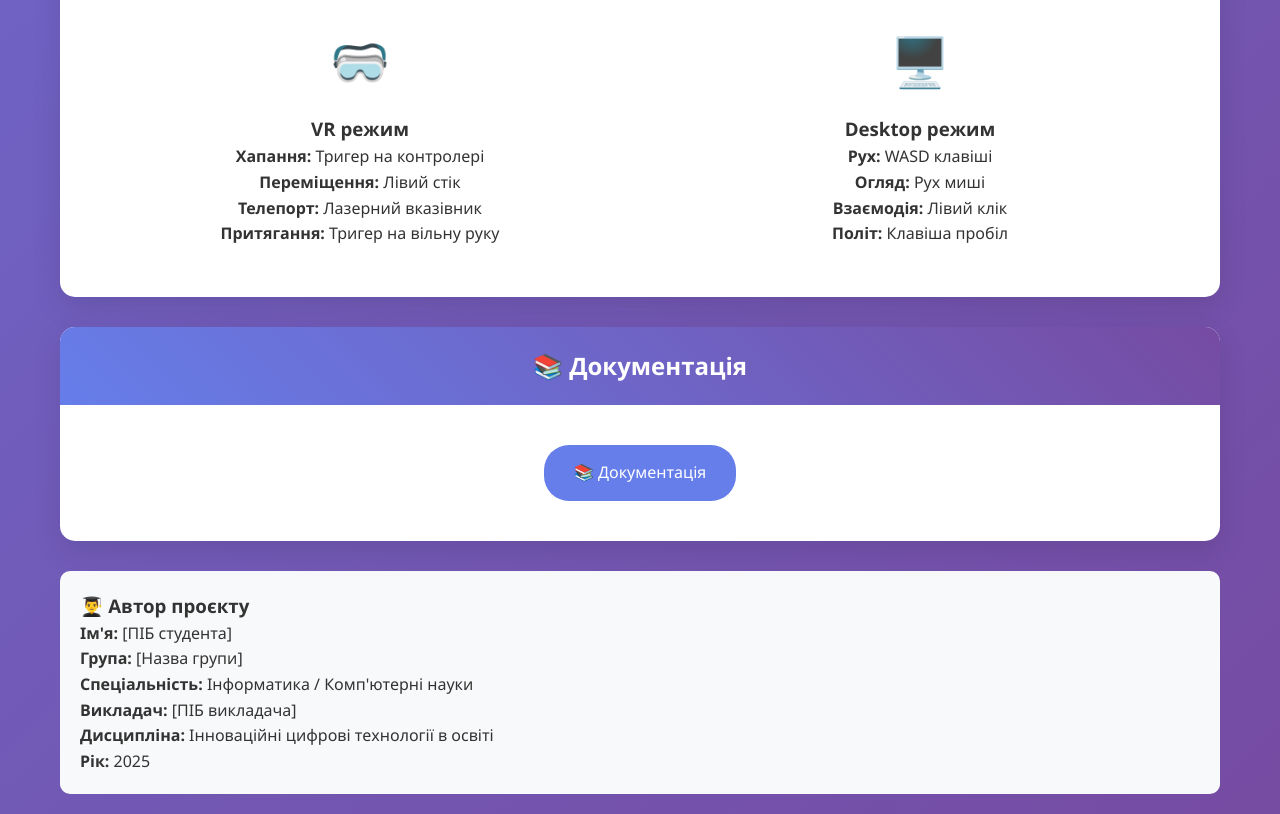
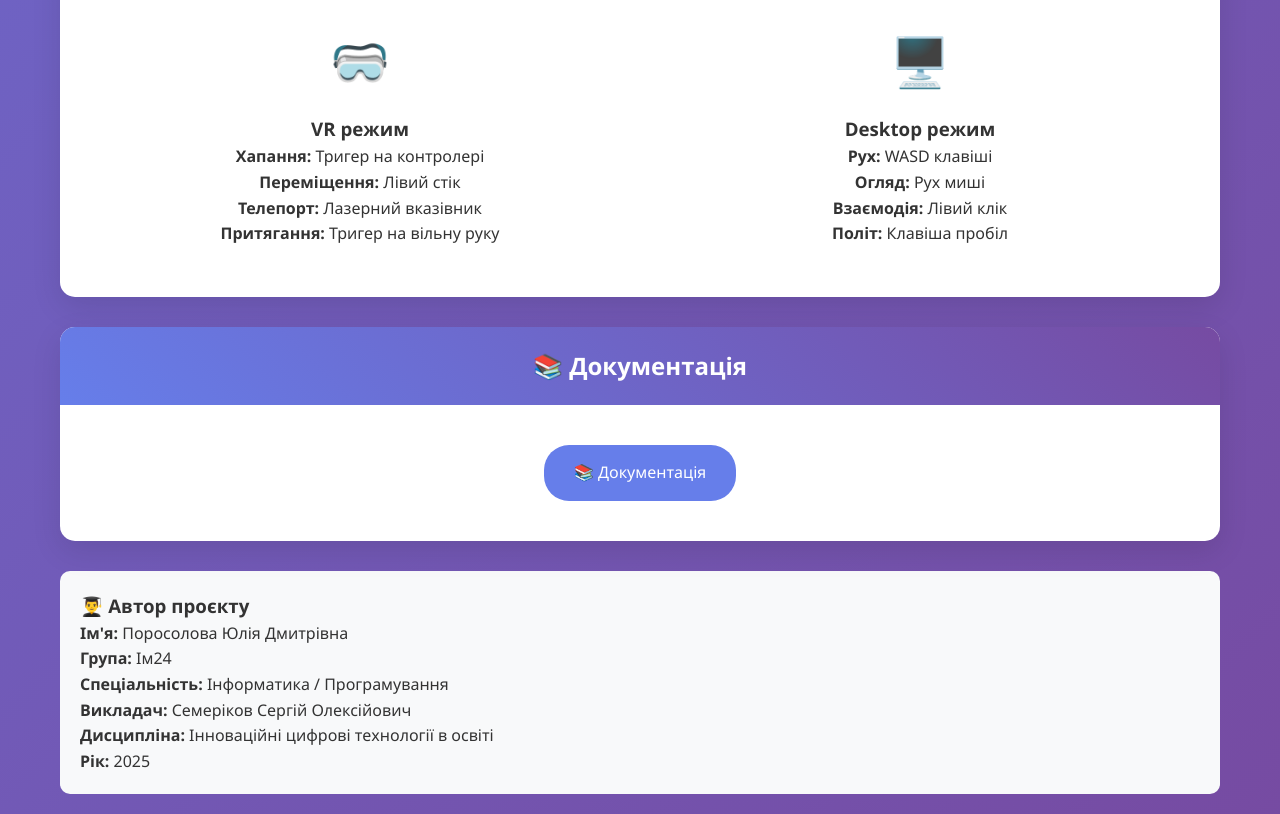
Before and after one commit to nervoushomebody/test-builder, a plain HTML site: page index.html in a window 1280 px wide. Shown: the part 2517-3331 px from the top of the page. Drawn offline with Linux system fonts and the light colour scheme.

Commit message:
Update index.html

```diff
--- a/index.html
+++ b/index.html
@@ -253,10 +253,10 @@
         <!-- Author Info -->
         <div class="author-info">
             <h3>👨‍🎓 Автор проєкту</h3>
-            <p><strong>Ім'я:</strong> [ПІБ студента]</p>
-            <p><strong>Група:</strong> [Назва групи]</p>
-            <p><strong>Спеціальність:</strong> Інформатика / Комп'ютерні науки</p>
-            <p><strong>Викладач:</strong> [ПІБ викладача]</p>
+            <p><strong>Ім'я:</strong> Поросолова Юлія Дмитрівна</p>
+            <p><strong>Група:</strong> Ім24</p>
+            <p><strong>Спеціальність:</strong> Інформатика / Програмування </p>
+            <p><strong>Викладач:</strong> Семеріков Сергій Олексійович</p>
             <p><strong>Дисципліна:</strong> Інноваційні цифрові технології в освіті</p>
             <p><strong>Рік:</strong> 2025</p>
         </div>
```
